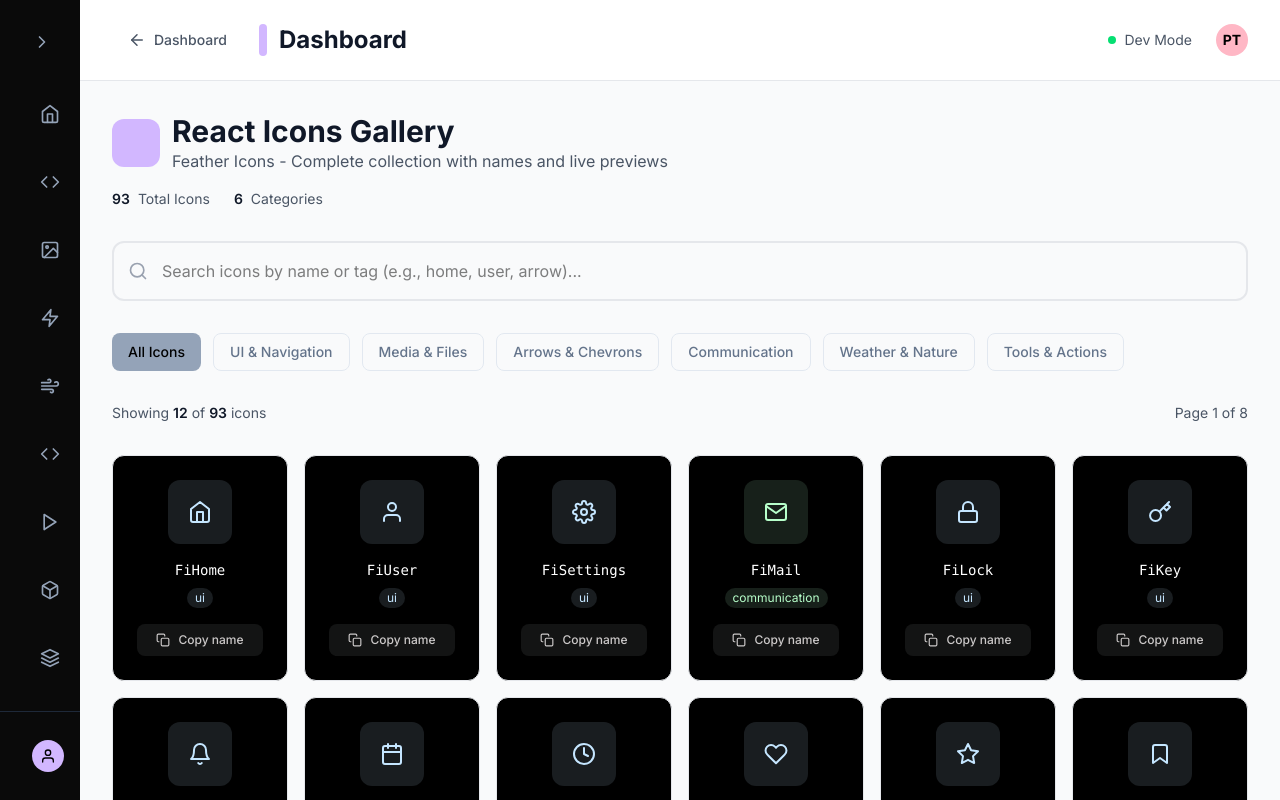
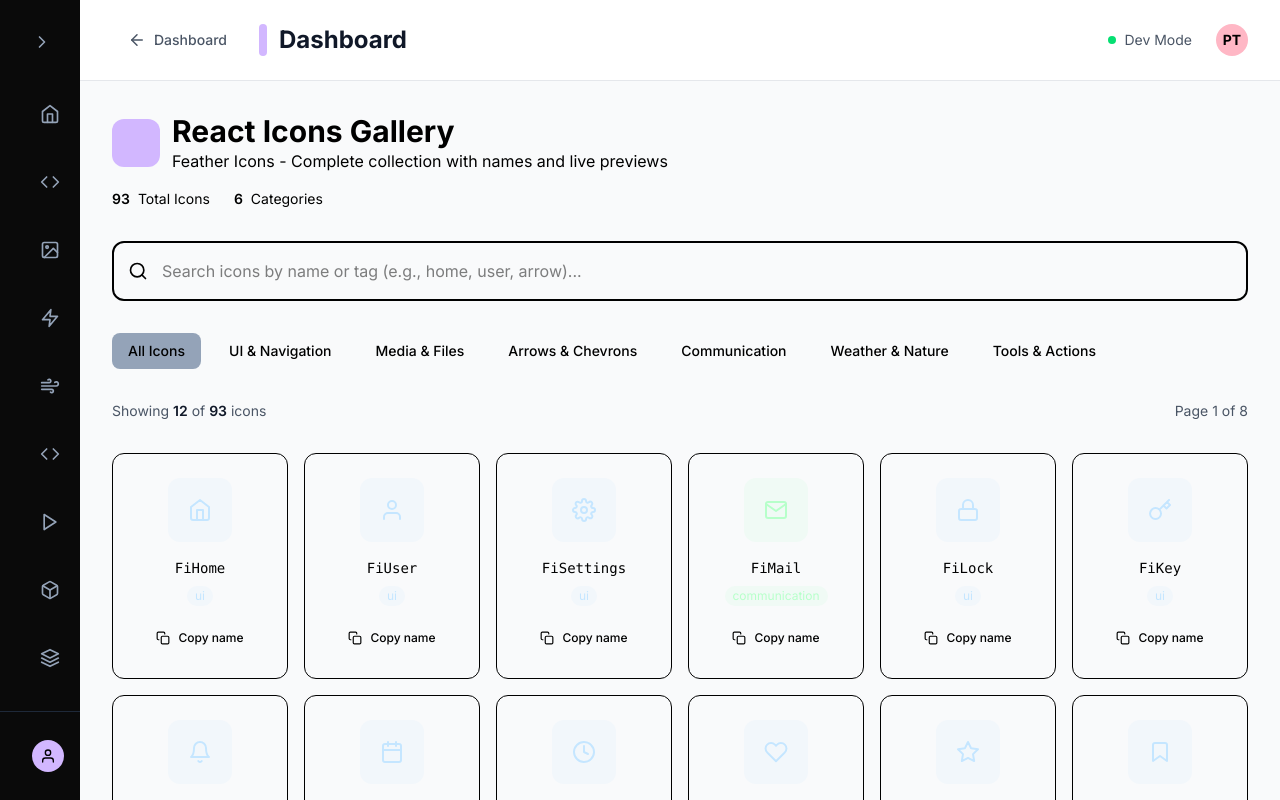
Before and after one commit to pthanksdev/Stackly, a Next.js app: page /dashboard/icons in a window 1280 px wide. Built offline with nearby package versions, Linux system fonts and the light colour scheme.

Commit message:
feat: implement dark mode support with CSS variables and update UI components to use theme-aware colors

```diff
--- a/app/components/icons_components/IconCard.tsx
+++ b/app/components/icons_components/IconCard.tsx
@@ -18,7 +18,7 @@ export default function IconCard({ icon, copiedName, onCopy, variants }: IconCar
     <motion.div
       variants={variants}
       whileHover={{ y: -4, scale: 1.02 }}
-      className="bg-black rounded-xl border border-gray-200 overflow-hidden hover:shadow-lg transition-all p-6 group"
+      className="bg-card-bg rounded-xl border border-border-main overflow-hidden hover:shadow-lg transition-all p-6 group"
     >
       <div className="flex flex-col items-center text-center space-y-4">
         {/* Icon Preview */}
@@ -31,7 +31,7 @@ export default function IconCard({ icon, copiedName, onCopy, variants }: IconCar
 
         {/* Icon Name */}
         <div className="space-y-1">
-          <h3 className="font-mono text-sm font-medium text-white break-all">
+          <h3 className="font-mono text-sm font-medium text-text-main break-all">
             {icon.name}
           </h3>
           <span
@@ -49,8 +49,9 @@ export default function IconCard({ icon, copiedName, onCopy, variants }: IconCar
           onClick={() => onCopy(icon.name, icon.id)}
           className="w-full flex items-center justify-center gap-2 px-3 py-2 rounded-lg text-xs font-medium transition-all"
           style={{
-            backgroundColor: copiedName === icon.id ? '#0eda44' : '#131414',
-            color: copiedName === icon.id ? '#000' : '#ccc9c9',
+            backgroundColor: copiedName === icon.id ? '#10b981' : 'var(--color-page-bg)',
+            color: copiedName === icon.id ? '#000' : 'var(--color-text-muted)',
+            border: '1px solid var(--color-border-main)'
           }}
         >
           {copiedName === icon.id ? (
--- a/app/components/icons_components/IconCardSkeleton.tsx
+++ b/app/components/icons_components/IconCardSkeleton.tsx
@@ -1,10 +1,10 @@
 export default function IconCardSkeleton() {
   return (
-    <div className="bg-white rounded-xl border border-gray-200 overflow-hidden p-6">
+    <div className="bg-card-bg rounded-xl border border-border-main overflow-hidden p-6">
       <div className="flex flex-col items-center text-center space-y-4">
-        <div className="w-16 h-16 bg-gray-200 rounded-xl animate-pulse" />
-        <div className="w-32 h-5 bg-gray-200 rounded animate-pulse" />
-        <div className="w-24 h-8 bg-gray-200 rounded-lg animate-pulse" />
+        <div className="w-16 h-16 bg-border-main rounded-xl animate-pulse" />
+        <div className="w-32 h-5 bg-border-main rounded animate-pulse" />
+        <div className="w-24 h-8 bg-border-main rounded-lg animate-pulse" />
       </div>
     </div>
   );
--- a/app/components/icons_components/IconsCategoryFilter.tsx
+++ b/app/components/icons_components/IconsCategoryFilter.tsx
@@ -23,13 +23,13 @@ export default function IconsCategoryFilter({
             animate={{ opacity: 1, scale: 1 }}
             transition={{ delay: index * 0.05 }}
             onClick={() => onCategoryChange(category.id)}
-            className="relative px-4 py-2 rounded-lg text-sm font-medium transition-all"
+            className="relative px-4 py-2 rounded-lg text-sm font-medium transition-all border border-border-main"
             style={{
               backgroundColor: isSelected ? category.color : 'transparent',
-              color: isSelected ? '#000' : '#64748b',
-              border: isSelected ? 'none' : '1px solid #e2e8f0',
+              color: isSelected ? '#000' : 'var(--color-text-muted)',
+              border: isSelected ? 'none' : '1px solid var(--color-border-main)',
             }}
-            whileHover={!isSelected ? { scale: 1.05, backgroundColor: '#f8fafc' } : {}}
+            whileHover={!isSelected ? { scale: 1.05, backgroundColor: 'var(--color-page-bg)' } : {}}
             whileTap={{ scale: 0.95 }}
           >
             {category.name}
--- a/app/components/icons_components/IconsEmptyState.tsx
+++ b/app/components/icons_components/IconsEmptyState.tsx
@@ -21,8 +21,8 @@ export default function IconsEmptyState({ searchQuery, onClearSearch }: IconsEmp
       >
         <FiAlertCircle className="w-10 h-10" style={{ color: '#ffb7c5' }} />
       </div>
-      <h3 className="text-xl font-semibold text-gray-900 mb-2">No icons found</h3>
-      <p className="text-gray-600 mb-6 max-w-md mx-auto">
+      <h3 className="text-xl font-semibold text-text-main mb-2">No icons found</h3>
+      <p className="text-text-muted mb-6 max-w-md mx-auto">
         {searchQuery
           ? `No icons match "${searchQuery}". Try a different search term or category.`
           : 'No icons available in this category.'}
@@ -30,7 +30,7 @@ export default function IconsEmptyState({ searchQuery, onClearSearch }: IconsEmp
       {searchQuery && (
         <button
           onClick={onClearSearch}
-          className="px-6 py-3 bg-black text-white rounded-lg hover:bg-gray-800 transition-colors"
+          className="px-6 py-3 bg-text-main text-page-bg rounded-lg hover:opacity-90 transition-all font-medium border border-border-main"
         >
           Clear Search
         </button>
--- a/app/components/icons_components/IconsHeader.tsx
+++ b/app/components/icons_components/IconsHeader.tsx
@@ -16,20 +16,20 @@ export default function IconsHeader() {
           style={{ backgroundColor: '#d2b7ff' }}
         />
         <div>
-          <h1 className="text-3xl font-bold text-gray-900">React Icons Gallery</h1>
-          <p className="text-gray-600">Feather Icons - Complete collection with names and live previews</p>
+          <h1 className="text-3xl font-bold text-text-main">React Icons Gallery</h1>
+          <p className="text-text-muted">Feather Icons - Complete collection with names and live previews</p>
         </div>
       </div>
 
       {/* Stats */}
       <div className="flex items-center gap-6 text-sm">
         <div className="flex items-center gap-2">
-          <span className="font-semibold text-gray-900">{iconData.length}</span>
-          <span className="text-gray-600">Total Icons</span>
+          <span className="font-semibold text-text-main">{iconData.length}</span>
+          <span className="text-text-muted">Total Icons</span>
         </div>
         <div className="flex items-center gap-2">
-          <span className="font-semibold text-gray-900">{iconCategories.length - 1}</span>
-          <span className="text-gray-600">Categories</span>
+          <span className="font-semibold text-text-main">{iconCategories.length - 1}</span>
+          <span className="text-text-muted">Categories</span>
         </div>
       </div>
     </motion.div>
--- a/app/components/icons_components/IconsSearchBar.tsx
+++ b/app/components/icons_components/IconsSearchBar.tsx
@@ -17,19 +17,19 @@ export default function IconsSearchBar({ searchQuery, onSearch }: IconsSearchBar
       className="relative"
     >
       <div className="absolute inset-y-0 left-0 pl-4 flex items-center pointer-events-none">
-        <FiSearch className="text-gray-400" size={20} />
+        <FiSearch className="text-text-muted" size={20} />
       </div>
       <input
         type="text"
         placeholder="Search icons by name or tag (e.g., home, user, arrow)..."
         value={searchQuery}
         onChange={(e) => onSearch(e.target.value)}
-        className="w-full pl-12 pr-4 py-4 border-2 border-gray-200 rounded-xl focus:border-black focus:ring-0 transition-colors outline-none"
+        className="w-full pl-12 pr-4 py-4 bg-card-bg text-text-main border-2 border-border-main rounded-xl focus:border-text-main focus:ring-0 transition-colors outline-none placeholder:text-text-muted/50"
       />
       {searchQuery && (
         <button
           onClick={() => onSearch('')}
-          className="absolute inset-y-0 right-0 pr-4 flex items-center text-gray-400 hover:text-gray-600"
+          className="absolute inset-y-0 right-0 pr-4 flex items-center text-text-muted hover:text-text-main transition-colors"
         >
           <FiX size={20} />
         </button>
```
